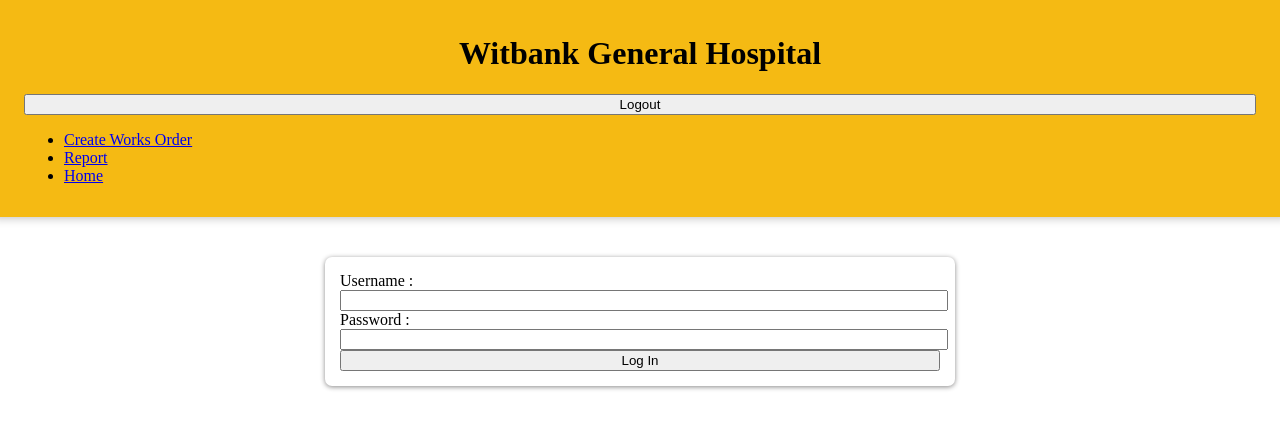
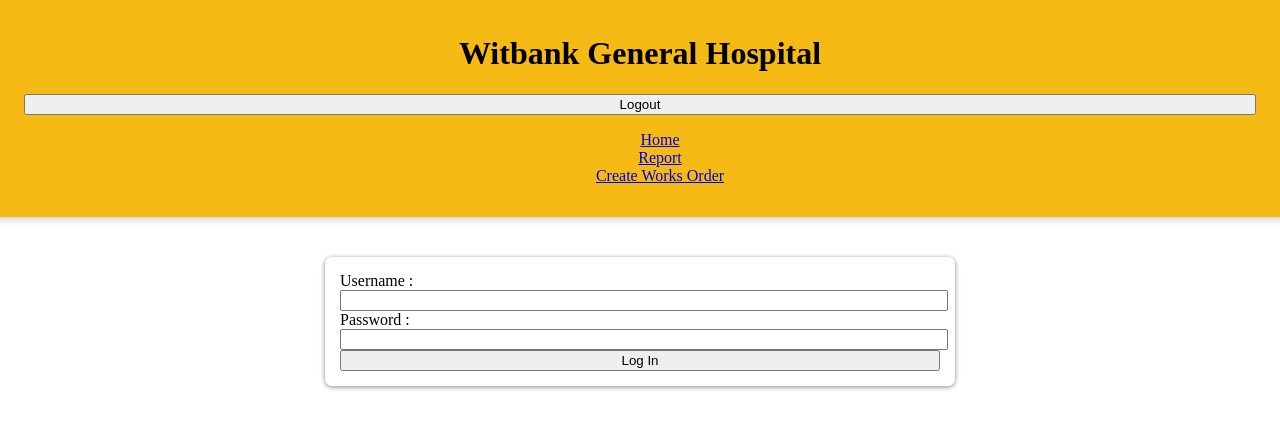
Before and after one commit to jkubayi27/Public-Works-App, a React (Vite) app in the folder public-works/: page / in a window 1280 px wide. Shown: the top 428 px of the page. Built offline with nearby package versions, Linux system fonts and the light colour scheme.

Commit message:
Improved report with new query

```diff
--- a/public-works/src/App.jsx
+++ b/public-works/src/App.jsx
@@ -1,7 +1,6 @@
 import { useState, useEffect } from 'react'
 import axios from 'axios'
 import Header from './Header'
-import CreateOrder from './CreateArea'
 import Filter from './FilterArea'
 import Result from './Result'
 import {BrowserRouter as Router,Routes,Route,Link} from "react-router-dom";
--- a/public-works/src/Header.jsx
+++ b/public-works/src/Header.jsx
@@ -1,5 +1,6 @@
 import axios from "axios";
 import { Link,useNavigate} from "react-router-dom";
+import Nav from "./Nav";
 
 function Header() {
     const navigate = useNavigate();
@@ -17,16 +18,10 @@
     return (
         <div className="heading">
             <h1>Witbank General Hospital</h1>
-            <button onClick={logOut}>
+            <button onClick={logOut} className="logOut">
                 Logout
             </button>
-            <nav>
-                <ul>
-                    <li><Link to='/create'>Create Works Order</Link></li>
-                    <li><Link to='/report'>Report</Link></li>
-                    <li><Link to='/home'>Home</Link></li>
-                </ul>
-            </nav>
+            <Nav/>
         </div>
     )
 }
--- a/public-works/src/Nav.jsx
+++ b/public-works/src/Nav.jsx
@@ -1,11 +1,16 @@
-function Nav () {
+import { Link } from "react-router-dom"
+
+function Nav (props) {
+    const show = {}
     return (
-        <nav className="navbar">
+        <div className="head-links">
             <ul className="nav-links">
-                <li>Create Works Order</li>
-                <li>Filter & Search</li>
-                <li>View Report</li>
+                <li><Link to='/home'>Home</Link></li>
+                <li><Link to='/report'>Report</Link></li>
+                <li><Link to='/create'>Create Works Order</Link></li>
             </ul>
-        </nav>
+        </div>
     )
 }
+
+export default Nav
--- a/public-works/src/Report.jsx
+++ b/public-works/src/Report.jsx
@@ -54,7 +54,8 @@
                     <ReportItem
                         key={index}
                         trade={data.trade}
-                        occurence={data.occurence}
+                        complete={data.complete}
+                        incomplete={data.incomplete}
                     />
                 ))}
             </div>
--- a/public-works/src/ReportItem.jsx
+++ b/public-works/src/ReportItem.jsx
@@ -2,9 +2,8 @@
     return (
         <div className='report'>
             <h2>Trade : {props.trade}</h2>
-            <h3>Total Orders : {props.occurence}</h3>
-            <h3>Completed Orders : </h3>
-            <h3>Incomplete Orders : </h3>
+            <h3>Completed Orders : {props.complete}</h3>
+            <h3>Incomplete Orders : {props.incomplete}</h3>
         </div>
     )
 }
--- a/public-works/src/index.css
+++ b/public-works/src/index.css
@@ -60,3 +60,13 @@
 .filerHaeding {
   text-align: center;
 }
+
+.nav-links {
+  width:max-content;
+  list-style: none;
+  text-align: center;
+}
+
+.head-links {
+  justify-items: center;
+}
```
Also changed, not shown: 1 other file (tests, documents, lock files or other folders).
